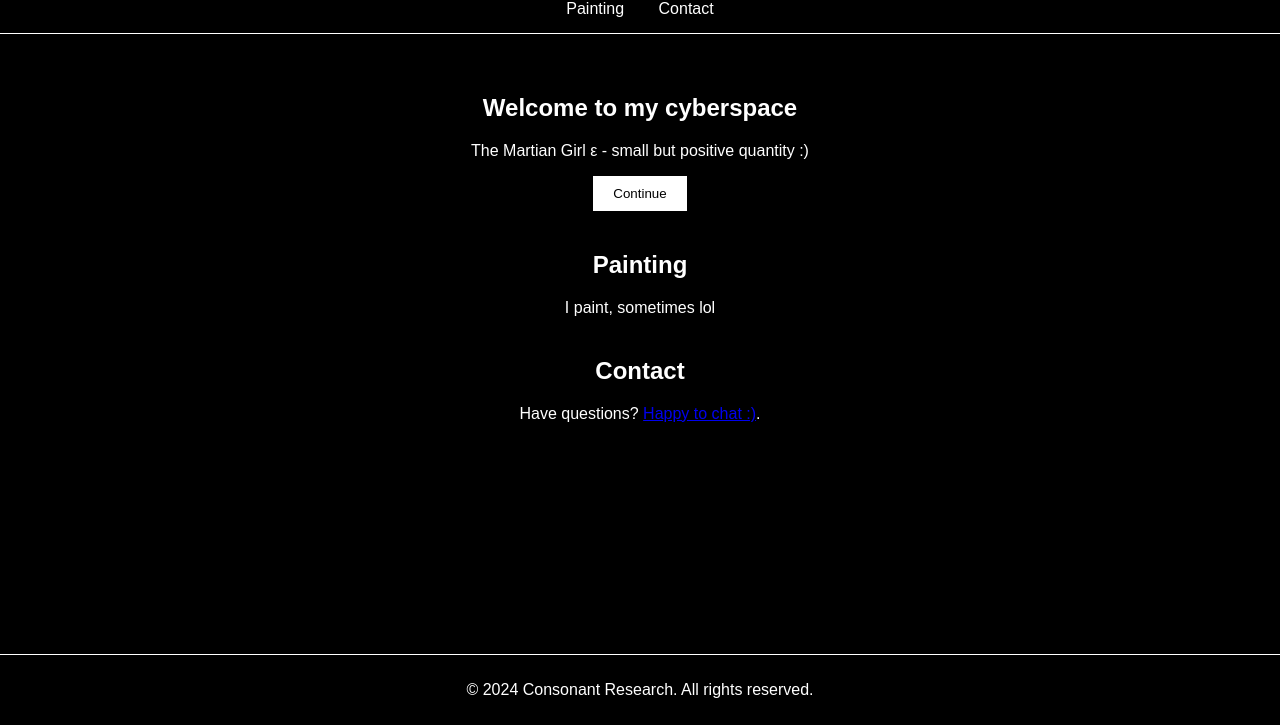
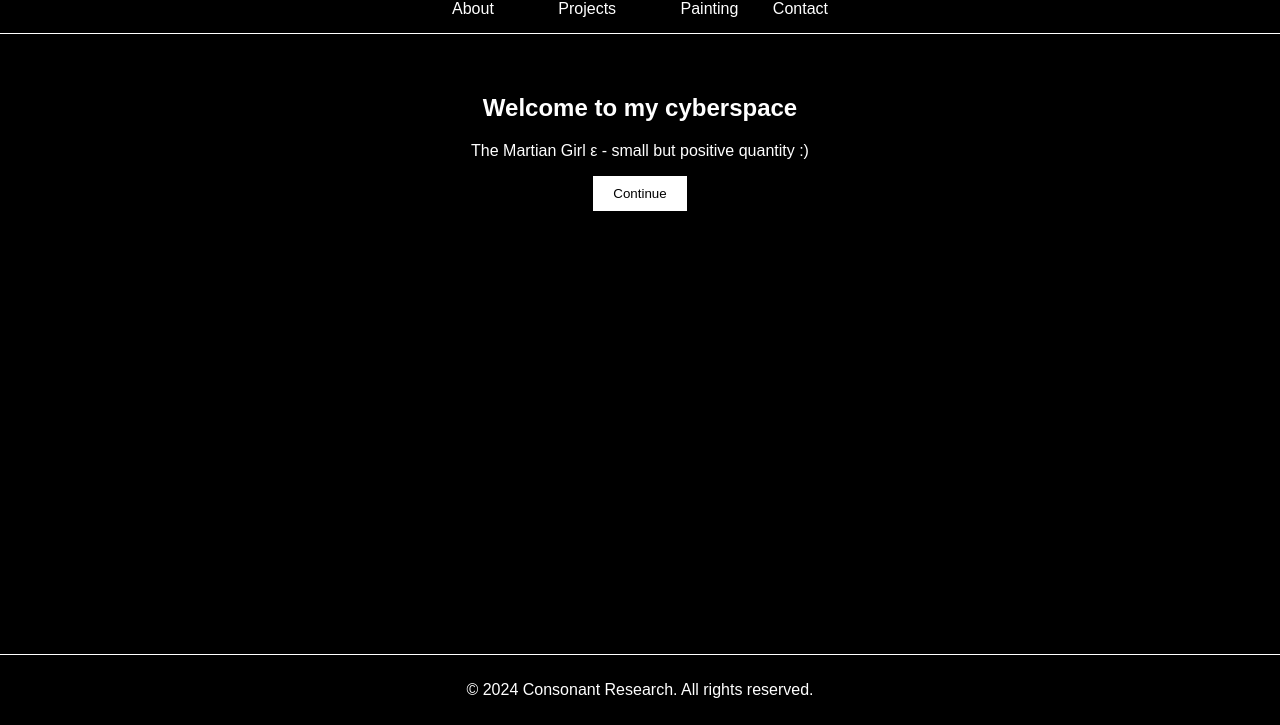
Before and after one commit to themartiangirl/themartiangirl.github.io, a plain HTML site: page index.html in a window 1280 px wide. Shown: the part 75-800 px from the top of the page. Drawn offline with Linux system fonts and the light colour scheme; files whose address does not match are found by name.

Commit message:
Update index.html 3

```diff
--- a/index.html
+++ b/index.html
@@ -13,6 +13,8 @@
         </div>
         <nav>
             <ul>
+                <li><a href="#about">About</a><li>
+                <li><a href="#projects">Projects</a><li>
                 <li><a href="#painting">Painting</a></li>
                 <li><a href="#contact">Contact</a></li>
             </ul>
@@ -21,9 +23,12 @@
     <main>
         <section id="welcome">
             <h1>Welcome to my cyberspace</h1>
-            <p>The Martian Girl ε - small but positive quantity :) </p>
+            <p>The Martian Girl ε - small but positive quantity :)</p>
             <button>Continue</button>
         </section>
+
+
+        <!--
         <section id="painting">
             <h2>Painting</h2>
             <p>I paint, sometimes lol</p>
@@ -32,6 +37,8 @@
             <h2>Contact</h2>
             <p>Have questions? <a href="mailto:consonantresearch@gmail.com">Happy to chat :)</a>.</p>
         </section>
+        -->
+
     </main>
     <footer>
         <p>&copy; 2024 Consonant Research. All rights reserved.</p>
```
